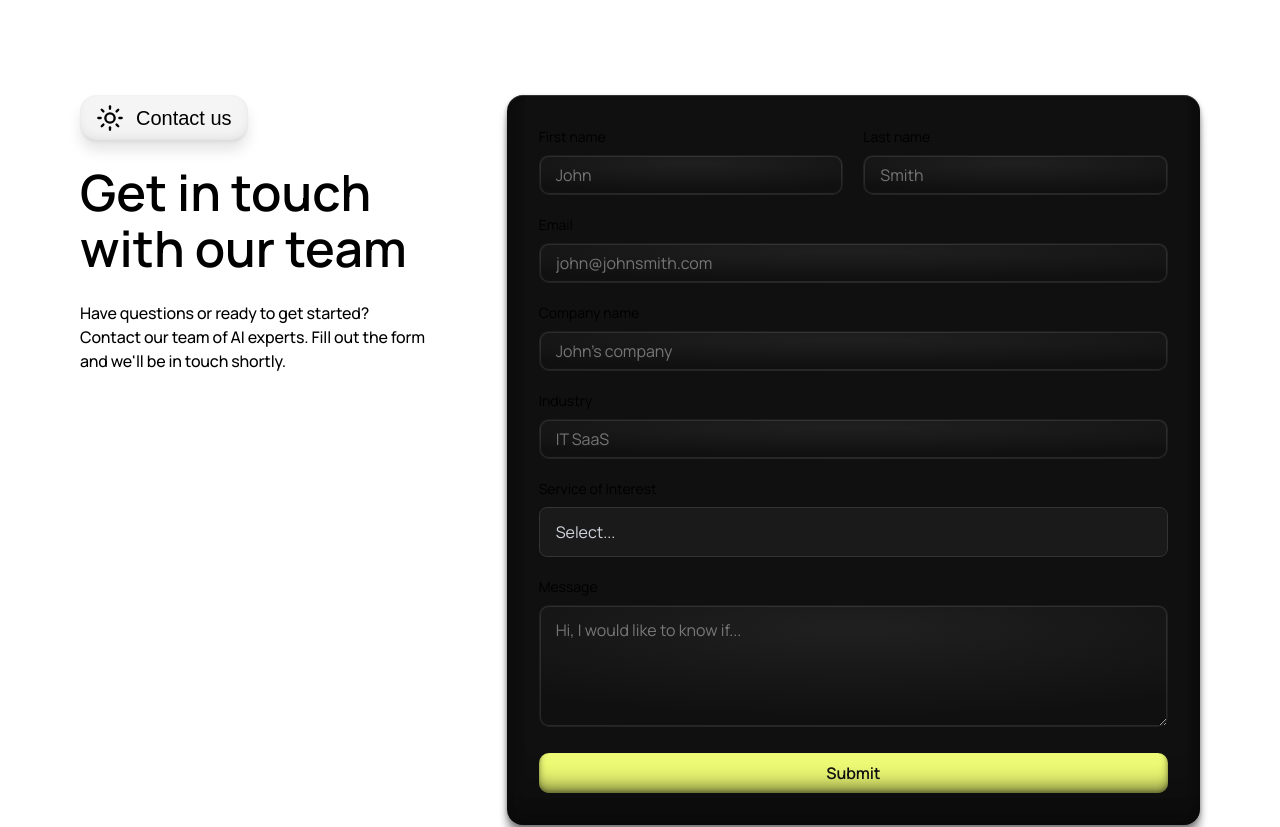
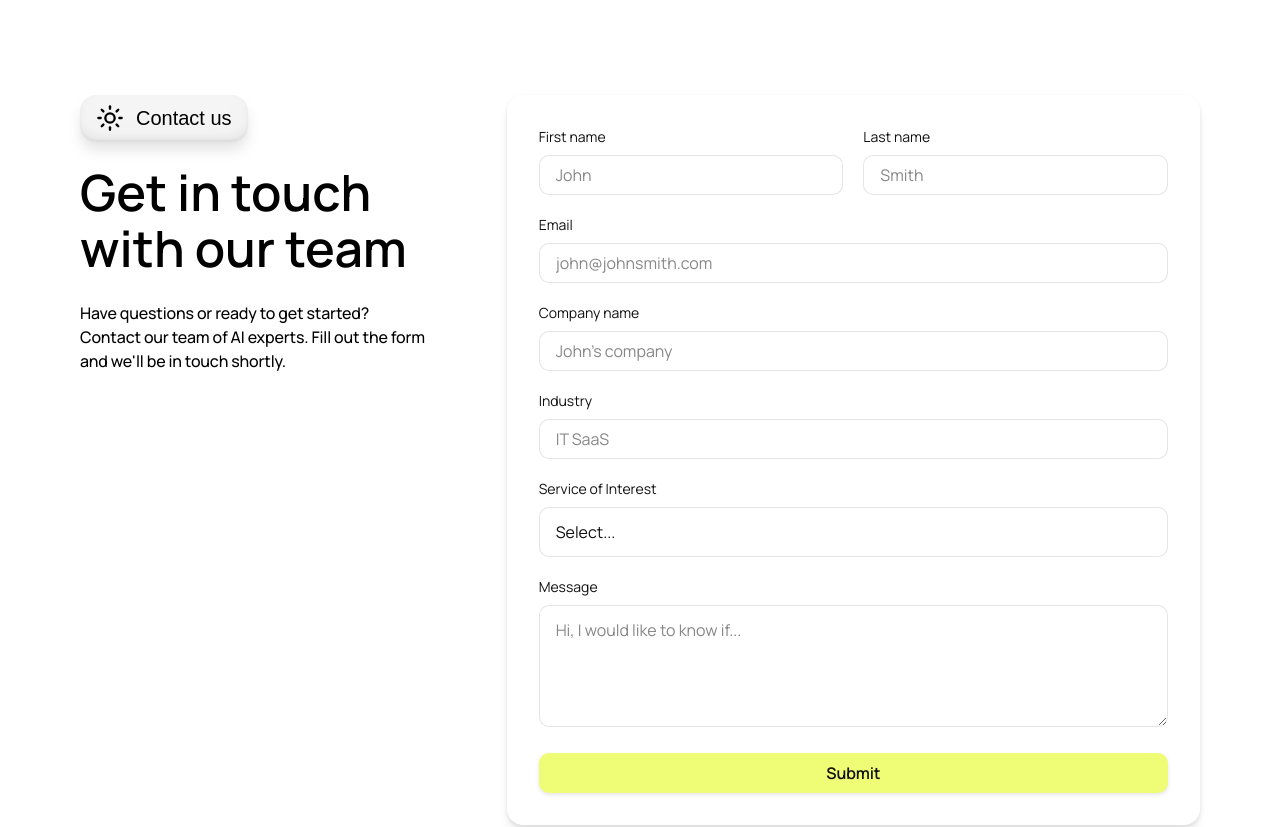
Before and after one commit to jamolweb/AI-branding-frontend, a Next.js app: page / in a window 1280 px wide. Shown: the part 4080-4907 px from the top of the page. Built offline with nearby package versions, Linux system fonts and the light colour scheme.

Commit message:
Implement theme support in HomePage and ContactSection components; adjust styles and colors based on light and dark modes for improved visual consistency and user experience.

```diff
--- a/src/app/page.tsx
+++ b/src/app/page.tsx
@@ -19,7 +19,6 @@ const HomePage = () => {
 		setMounted(true)
 	}, [])
 
-	// During SSR and initial mount, return a basic layout
 	if (!mounted) {
 		return (
 			<div className='min-h-screen'>
--- a/src/components/layout/homePage/ContactSection.tsx
+++ b/src/components/layout/homePage/ContactSection.tsx
@@ -2,9 +2,11 @@
 
 import SectionName from '@/components/ui/homePage/SectionName'
 import SectionTitle from '@/components/ui/homePage/sectionTitle'
+import { useTheme } from 'next-themes'
 import { useState } from 'react'
 
 const ContactSection = () => {
+	const { theme } = useTheme()
 	const [formData, setFormData] = useState({
 		firstName: '',
 		lastName: '',
@@ -48,10 +50,12 @@ const ContactSection = () => {
 						onSubmit={handleSubmit}
 						className='space-y-5 rounded-2xl p-8'
 						style={{
-							backgroundColor: 'rgb(16, 16, 16)',
+							backgroundColor: theme === 'dark' ? 'rgb(16, 16, 16)' : 'white',
 							borderRadius: '16px',
 							boxShadow:
-								'rgba(0, 0, 0, 0.29) 0px 2px 4px 0px, rgba(0, 0, 0, 0.26) 0px 8px 8px 0px, rgba(0, 0, 0, 0.15) 0px 17px 10px 0px, rgba(0, 0, 0, 0.04) 0px 31px 12px 0px, rgba(0, 0, 0, 0.01) 0px 48px 13px 0px, rgba(255, 255, 255, 0.15) 0px 1px 0px 0px inset, rgba(0, 0, 0, 0.2) 0px -3px 7px 0px inset, rgba(0, 0, 0, 0.17) 1px -14px 14px 0px inset, rgba(0, 0, 0, 0.1) 3px -30px 18px 0px inset, rgba(0, 0, 0, 0.03) 5px -54px 22px 0px inset, rgba(0, 0, 0, 0) 7px -84px 24px 0px inset',
+								theme === 'dark'
+									? 'rgba(0, 0, 0, 0.29) 0px 2px 4px 0px, rgba(0, 0, 0, 0.26) 0px 8px 8px 0px, rgba(0, 0, 0, 0.15) 0px 17px 10px 0px, rgba(0, 0, 0, 0.04) 0px 31px 12px 0px, rgba(0, 0, 0, 0.01) 0px 48px 13px 0px, rgba(255, 255, 255, 0.15) 0px 1px 0px 0px inset, rgba(0, 0, 0, 0.2) 0px -3px 7px 0px inset, rgba(0, 0, 0, 0.17) 1px -14px 14px 0px inset, rgba(0, 0, 0, 0.1) 3px -30px 18px 0px inset, rgba(0, 0, 0, 0.03) 5px -54px 22px 0px inset, rgba(0, 0, 0, 0) 7px -84px 24px 0px inset'
+									: 'rgba(0, 0, 0, 0.1) 0px 2px 4px 0px, rgba(0, 0, 0, 0.06) 0px 8px 8px 0px',
 							opacity: 1,
 						}}
 					>
@@ -60,7 +64,12 @@ const ContactSection = () => {
 								<label
 									htmlFor='firstName'
 									className='block mb-2 text-sm'
-									style={{ color: 'var(--framer-text-color)' }}
+									style={{
+										color:
+											theme === 'dark'
+												? 'rgb(213, 213, 213)'
+												: 'rgb(16, 16, 16)',
+									}}
 								>
 									First name
 								</label>
@@ -73,17 +82,37 @@ const ContactSection = () => {
 									className='w-full px-4 py-3 rounded-lg max-h-[40px]'
 									style={{
 										background:
-											'radial-gradient(81% 75% at 50% 18.4%, rgb(32, 32, 32) 0%, rgb(16, 16, 16) 100%)',
+											theme === 'dark'
+												? 'radial-gradient(81% 75% at 50% 18.4%, rgb(32, 32, 32) 0%, rgb(16, 16, 16) 100%)'
+												: 'white',
 										borderRadius: '10px',
-										border: '1px solid rgba(136, 136, 136, 0.1)',
-										boxShadow: 'inset 0px 0px 0px 1px rgba(255, 255, 255, 0.1)',
-										color: 'rgb(213, 213, 213)',
+										border:
+											theme === 'dark'
+												? '1px solid rgba(136, 136, 136, 0.1)'
+												: '1px solid rgba(0, 0, 0, 0.1)',
+										boxShadow:
+											theme === 'dark'
+												? 'inset 0px 0px 0px 1px rgba(255, 255, 255, 0.1)'
+												: 'none',
+										color:
+											theme === 'dark'
+												? 'rgb(213, 213, 213)'
+												: 'rgb(16, 16, 16)',
 									}}
 									placeholder='John'
 								/>
 							</div>
 							<div>
-								<label htmlFor='lastName' className='block mb-2 text-sm'>
+								<label
+									htmlFor='lastName'
+									className='block mb-2 text-sm'
+									style={{
+										color:
+											theme === 'dark'
+												? 'rgb(213, 213, 213)'
+												: 'rgb(16, 16, 16)',
+									}}
+								>
 									Last name
 								</label>
 								<input
@@ -95,11 +124,22 @@ const ContactSection = () => {
 									className='w-full px-4 py-3 rounded-lg max-h-[40px]'
 									style={{
 										background:
-											'radial-gradient(81% 75% at 50% 18.4%, rgb(32, 32, 32) 0%, rgb(16, 16, 16) 100%)',
+											theme === 'dark'
+												? 'radial-gradient(81% 75% at 50% 18.4%, rgb(32, 32, 32) 0%, rgb(16, 16, 16) 100%)'
+												: 'white',
 										borderRadius: '10px',
-										border: '1px solid rgba(136, 136, 136, 0.1)',
-										boxShadow: 'inset 0px 0px 0px 1px rgba(255, 255, 255, 0.1)',
-										color: 'rgb(213, 213, 213)',
+										border:
+											theme === 'dark'
+												? '1px solid rgba(136, 136, 136, 0.1)'
+												: '1px solid rgba(0, 0, 0, 0.1)',
+										boxShadow:
+											theme === 'dark'
+												? 'inset 0px 0px 0px 1px rgba(255, 255, 255, 0.1)'
+												: 'none',
+										color:
+											theme === 'dark'
+												? 'rgb(213, 213, 213)'
+												: 'rgb(16, 16, 16)',
 									}}
 									placeholder='Smith'
 								/>
@@ -107,7 +147,14 @@ const ContactSection = () => {
 						</div>
 
 						<div>
-							<label htmlFor='email' className='block mb-2 text-sm'>
+							<label
+								htmlFor='email'
+								className='block mb-2 text-sm'
+								style={{
+									color:
+										theme === 'dark' ? 'rgb(213, 213, 213)' : 'rgb(16, 16, 16)',
+								}}
+							>
 								Email
 							</label>
 							<input
@@ -119,18 +166,34 @@ const ContactSection = () => {
 								className='w-full px-4 py-3 rounded-lg max-h-[40px]'
 								style={{
 									background:
-										'radial-gradient(81% 75% at 50% 18.4%, rgb(32, 32, 32) 0%, rgb(16, 16, 16) 100%)',
+										theme === 'dark'
+											? 'radial-gradient(81% 75% at 50% 18.4%, rgb(32, 32, 32) 0%, rgb(16, 16, 16) 100%)'
+											: 'white',
 									borderRadius: '10px',
-									border: '1px solid rgba(136, 136, 136, 0.1)',
-									boxShadow: 'inset 0px 0px 0px 1px rgba(255, 255, 255, 0.1)',
-									color: 'rgb(213, 213, 213)',
+									border:
+										theme === 'dark'
+											? '1px solid rgba(136, 136, 136, 0.1)'
+											: '1px solid rgba(0, 0, 0, 0.1)',
+									boxShadow:
+										theme === 'dark'
+											? 'inset 0px 0px 0px 1px rgba(255, 255, 255, 0.1)'
+											: 'none',
+									color:
+										theme === 'dark' ? 'rgb(213, 213, 213)' : 'rgb(16, 16, 16)',
 								}}
 								placeholder='john@johnsmith.com'
 							/>
 						</div>
 
 						<div>
-							<label htmlFor='companyName' className='block mb-2 text-sm'>
+							<label
+								htmlFor='companyName'
+								className='block mb-2 text-sm'
+								style={{
+									color:
+										theme === 'dark' ? 'rgb(213, 213, 213)' : 'rgb(16, 16, 16)',
+								}}
+							>
 								Company name
 							</label>
 							<input
@@ -142,18 +205,34 @@ const ContactSection = () => {
 								className='w-full px-4 py-3 rounded-lg max-h-[40px]'
 								style={{
 									background:
-										'radial-gradient(81% 75% at 50% 18.4%, rgb(32, 32, 32) 0%, rgb(16, 16, 16) 100%)',
+										theme === 'dark'
+											? 'radial-gradient(81% 75% at 50% 18.4%, rgb(32, 32, 32) 0%, rgb(16, 16, 16) 100%)'
+											: 'white',
 									borderRadius: '10px',
-									border: '1px solid rgba(136, 136, 136, 0.1)',
-									boxShadow: 'inset 0px 0px 0px 1px rgba(255, 255, 255, 0.1)',
-									color: 'rgb(213, 213, 213)',
+									border:
+										theme === 'dark'
+											? '1px solid rgba(136, 136, 136, 0.1)'
+											: '1px solid rgba(0, 0, 0, 0.1)',
+									boxShadow:
+										theme === 'dark'
+											? 'inset 0px 0px 0px 1px rgba(255, 255, 255, 0.1)'
+											: 'none',
+									color:
+										theme === 'dark' ? 'rgb(213, 213, 213)' : 'rgb(16, 16, 16)',
 								}}
 								placeholder="John's company"
 							/>
 						</div>
 
 						<div>
-							<label htmlFor='industry' className='block mb-2 text-sm'>
+							<label
+								htmlFor='industry'
+								className='block mb-2 text-sm'
+								style={{
+									color:
+										theme === 'dark' ? 'rgb(213, 213, 213)' : 'rgb(16, 16, 16)',
+								}}
+							>
 								Industry
 							</label>
 							<input
@@ -165,11 +244,20 @@ const ContactSection = () => {
 								className='w-full px-4 py-3 rounded-lg max-h-[40px]'
 								style={{
 									background:
-										'radial-gradient(81% 75% at 50% 18.4%, rgb(32, 32, 32) 0%, rgb(16, 16, 16) 100%)',
+										theme === 'dark'
+											? 'radial-gradient(81% 75% at 50% 18.4%, rgb(32, 32, 32) 0%, rgb(16, 16, 16) 100%)'
+											: 'white',
 									borderRadius: '10px',
-									border: '1px solid rgba(136, 136, 136, 0.1)',
-									boxShadow: 'inset 0px 0px 0px 1px rgba(255, 255, 255, 0.1)',
-									color: 'rgb(213, 213, 213)',
+									border:
+										theme === 'dark'
+											? '1px solid rgba(136, 136, 136, 0.1)'
+											: '1px solid rgba(0, 0, 0, 0.1)',
+									boxShadow:
+										theme === 'dark'
+											? 'inset 0px 0px 0px 1px rgba(255, 255, 255, 0.1)'
+											: 'none',
+									color:
+										theme === 'dark' ? 'rgb(213, 213, 213)' : 'rgb(16, 16, 16)',
 								}}
 								placeholder='IT SaaS'
 							/>
@@ -179,6 +267,10 @@ const ContactSection = () => {
 							<label
 								htmlFor='serviceOfInterest'
 								className='block mb-2 text-sm max-h-[50px]'
+								style={{
+									color:
+										theme === 'dark' ? 'rgb(213, 213, 213)' : 'rgb(16, 16, 16)',
+								}}
 							>
 								Service of Interest
 							</label>
@@ -187,7 +279,24 @@ const ContactSection = () => {
 								name='serviceOfInterest'
 								value={formData.serviceOfInterest}
 								onChange={handleChange}
-								className='w-full px-4 py-3 rounded-lg bg-[#1A1A1A] border border-[#333333] focus:border-[#E2FF7D] focus:outline-none text-gray-300 appearance-none max-h-[50px]'
+								className='w-full px-4 py-3 rounded-lg appearance-none max-h-[50px]'
+								style={{
+									background:
+										theme === 'dark'
+											? 'radial-gradient(81% 75% at 50% 18.4%, rgb(32, 32, 32) 0%, rgb(16, 16, 16) 100%)'
+											: 'white',
+									borderRadius: '10px',
+									border:
+										theme === 'dark'
+											? '1px solid rgba(136, 136, 136, 0.1)'
+											: '1px solid rgba(0, 0, 0, 0.1)',
+									boxShadow:
+										theme === 'dark'
+											? 'inset 0px 0px 0px 1px rgba(255, 255, 255, 0.1)'
+											: 'none',
+									color:
+										theme === 'dark' ? 'rgb(213, 213, 213)' : 'rgb(16, 16, 16)',
+								}}
 							>
 								<option className='max-h-[50px]' value=''>
 									Select...
@@ -205,7 +314,14 @@ const ContactSection = () => {
 						</div>
 
 						<div>
-							<label htmlFor='message' className='block mb-2 text-sm'>
+							<label
+								htmlFor='message'
+								className='block mb-2 text-sm'
+								style={{
+									color:
+										theme === 'dark' ? 'rgb(213, 213, 213)' : 'rgb(16, 16, 16)',
+								}}
+							>
 								Message
 							</label>
 							<textarea
@@ -217,22 +333,33 @@ const ContactSection = () => {
 								className='w-full px-4 py-3 rounded-lg'
 								style={{
 									background:
-										'radial-gradient(81% 75% at 50% 18.4%, rgb(32, 32, 32) 0%, rgb(16, 16, 16) 100%)',
+										theme === 'dark'
+											? 'radial-gradient(81% 75% at 50% 18.4%, rgb(32, 32, 32) 0%, rgb(16, 16, 16) 100%)'
+											: 'white',
 									borderRadius: '10px',
-									border: '1px solid rgba(136, 136, 136, 0.1)',
-									boxShadow: 'inset 0px 0px 0px 1px rgba(255, 255, 255, 0.1)',
-									color: 'rgb(213, 213, 213)',
+									border:
+										theme === 'dark'
+											? '1px solid rgba(136, 136, 136, 0.1)'
+											: '1px solid rgba(0, 0, 0, 0.1)',
+									boxShadow:
+										theme === 'dark'
+											? 'inset 0px 0px 0px 1px rgba(255, 255, 255, 0.1)'
+											: 'none',
+									color:
+										theme === 'dark' ? 'rgb(213, 213, 213)' : 'rgb(16, 16, 16)',
 								}}
 								placeholder='Hi, I would like to know if...'
 							/>
 						</div>
 						<button
 							type='submit'
-							className='w-full py-3 px-6 max-h-[40px] text-center text-black font-medium rounded-[10px] hover:bg-[#d4f066] transition-colors flex items-center justify-center cursor-pointer'
+							className='w-full py-3 px-6 max-h-[40px] text-center font-medium rounded-[10px] hover:bg-[#d4f066] transition-colors flex items-center justify-center cursor-pointer'
 							style={{
 								backgroundColor: 'rgb(239, 252, 118)',
 								boxShadow:
-									'inset 0px -2px 3px 0px rgba(0, 0, 0, 0.29), inset 0px -6px 6px 0px rgba(0, 0, 0, 0.26), inset 0px -14px 8px 0px rgba(0, 0, 0, 0.15), inset 0px -25px 10px 0px rgba(0, 0, 0, 0.04), inset 0px -39px 11px 0px rgba(0, 0, 0, 0.01)',
+									theme === 'dark'
+										? 'inset 0px -2px 3px 0px rgba(0, 0, 0, 0.29), inset 0px -6px 6px 0px rgba(0, 0, 0, 0.26), inset 0px -14px 8px 0px rgba(0, 0, 0, 0.15), inset 0px -25px 10px 0px rgba(0, 0, 0, 0.04), inset 0px -39px 11px 0px rgba(0, 0, 0, 0.01)'
+										: 'rgba(0, 0, 0, 0.1) 0px 2px 4px 0px',
 								height: '100%',
 								width: '100%',
 								opacity: 1,
```
